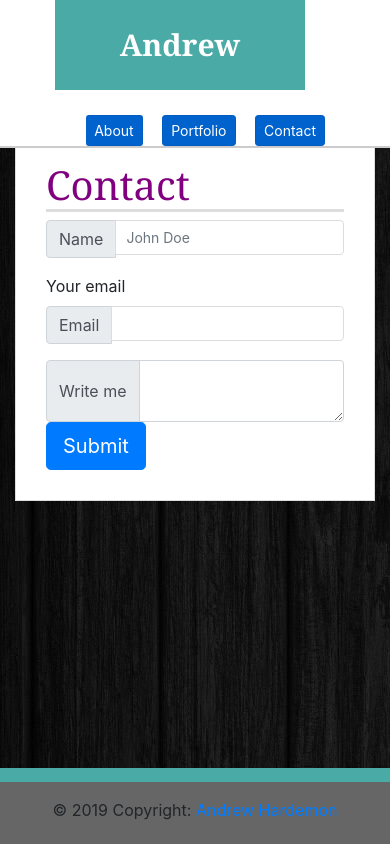
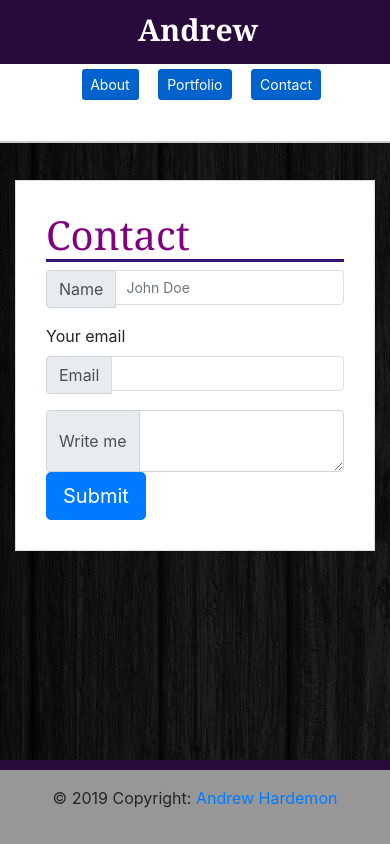
Before and after one commit to AeroAtlas/Updated-Portfolio, a plain HTML site: page contact.html in a window 390 px wide. Drawn offline with nearby package versions, Linux system fonts and the light colour scheme.

Commit message:
making it more mobile responsive

```diff
--- a/assets/css/style.css
+++ b/assets/css/style.css
@@ -42,7 +42,7 @@ h1 {
   padding-bottom: 20px;
   font-size: 30px;
   line-height: 49px;
-  border-bottom: 3px solid #dddddd;
+  border-bottom: 3px solid #391277;
 }
 
 h2,
@@ -56,6 +56,7 @@ h3 {
   position: fixed;
   z-index: 99;
   width: 100%;
+  float: center;
   margin: 0 0 30px;
   overflow: auto;
   color: #ffffff;
@@ -74,7 +75,7 @@ h3 {
   color: #ffffff;
   text-align: center;
   text-decoration: none;
-  background: #4aaaa5;
+  background: rgb(40, 10, 61);
 }
 
 nav {
@@ -99,9 +100,11 @@ nav a:first-child {
 /* footer */
 
 footer {
-  background: #666666;
-  border-top: 14px solid #4aaaa5;
+  background: rgb(151, 151, 151);
+  border-top: 10px solid rgb(40, 10, 61);
+  height: 4rem;
 }
+
 
 h3, h2 {
   padding-bottom: 20px;
@@ -157,7 +160,7 @@ h3, h2 {
   line-height: 30px;
   color: #ffffff;
   text-align: center;
-  background: #4aaaa5;
+  background: rgb(40, 10, 61);
   border-bottom: 0;
 }
 
@@ -215,23 +218,24 @@ input[type=submit] {
   font-size: 18px;
   color: #ffffff;
   cursor: pointer;
-  background: #4aaaa5;
+  background: rgb(40, 10, 61);
   border: 0 none;
 }
 
+
 @media screen and (max-width: 768px){
-  nav{
+  /* nav{
     margin-right: 50px;
-  }
+  } */
   h1{
     font-size: 20px;
     padding: 0;
   }
-  #logo{
-    margin-left: 40px;
-  }
+  /* #logo{
+    margin-left: 20px;
+  } */
   footer{
-    height: 9%;
+    height: 10%;
     margin-bottom: 0px;
   }
   .media{
@@ -247,4 +251,24 @@ input[type=submit] {
   .aligh-self-start{
     width: 100;
   }
+  #masthead{
+    height: 17%;
+  }
+  .main-section{
+    margin-top: 50px;
+  }
+  #logo{
+    height: 4rem;
+    font-size: 30px;
+    line-height: 60px;
+    width: 110%;
+    margin-left: -15px;
+    margin-top: 0px;
+  }
+  nav{
+    margin-top: 5px;
+    margin-right: 15%;
+    float: right;
+  }
+
 }
--- a/contact.html
+++ b/contact.html
@@ -13,7 +13,7 @@
 
   <header id="masthead">
     <div class="container">
-      <a href="index.html" id="logo">Andrew Hardemon</a>
+      <a href="index.html" id="logo">Andrew</a>
       <nav>
         <a href="index.html" class="btn btn-primary btn-lg active btn-sm" role="button" aria-pressed="true">About</a>
         <a href="portfolio.html" class="btn btn-primary btn-lg active btn-sm" role="button" aria-pressed="true">Portfolio</a>
```
Also changed, not shown: index.html (+1 -1 lines), portfolio.html (+31 -7 lines).
